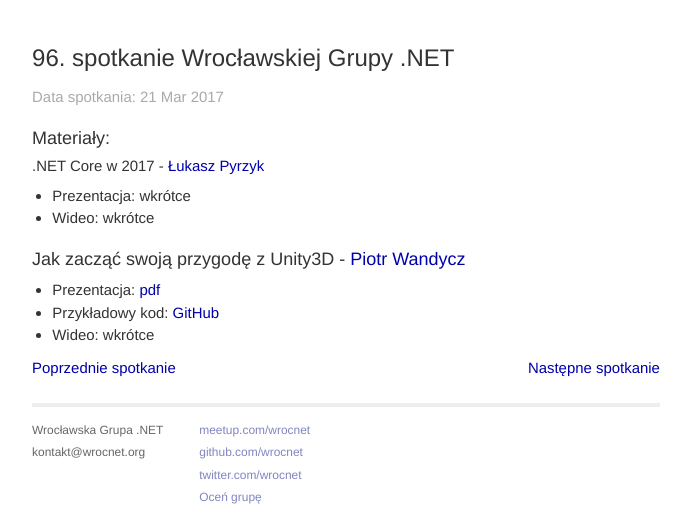
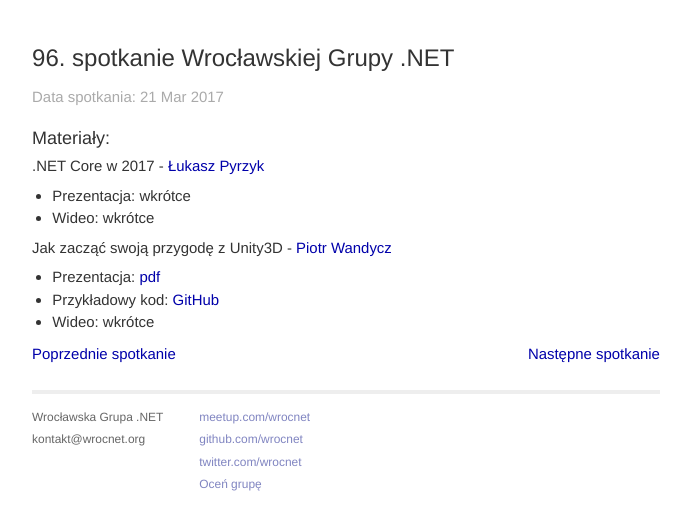
Before and after one commit to wrocnet/wrocnet.github.io, a Jekyll site: the page built from _posts/2017-03-21-96-spotkanie-wroclawskiej-grupy-net.md, in a window 1280 px wide. Shown: the part 500-1021 px from the top of the page, without its empty margins (294-985 px from the left). Built offline with Jekyll 4.4.1, drawn with Linux system fonts in a browser that asks for light colours; nearby versions of some CDN libraries; a script that is not in the unit is left out.

Commit message:
poprawiony header

```diff
--- a/_posts/2017-03-21-96-spotkanie-wroclawskiej-grupy-net.md
+++ b/_posts/2017-03-21-96-spotkanie-wroclawskiej-grupy-net.md
@@ -8,7 +8,7 @@ meetupno: 96
 * Prezentacja: wkrótce
 * Wideo: wkrótce
 
-### Jak zacząć swoją przygodę z Unity3D - [Piotr Wandycz](http://piotr-wandycz.pl/)
+#### Jak zacząć swoją przygodę z Unity3D - [Piotr Wandycz](http://piotr-wandycz.pl/)
 * Prezentacja: [pdf](/assets/unity3d_wandycz.pdf)
 * Przykładowy kod: [GitHub](https://github.com/PiotrWandycz/Unity3D_Wrocnet)
 * Wideo: wkrótce
```
